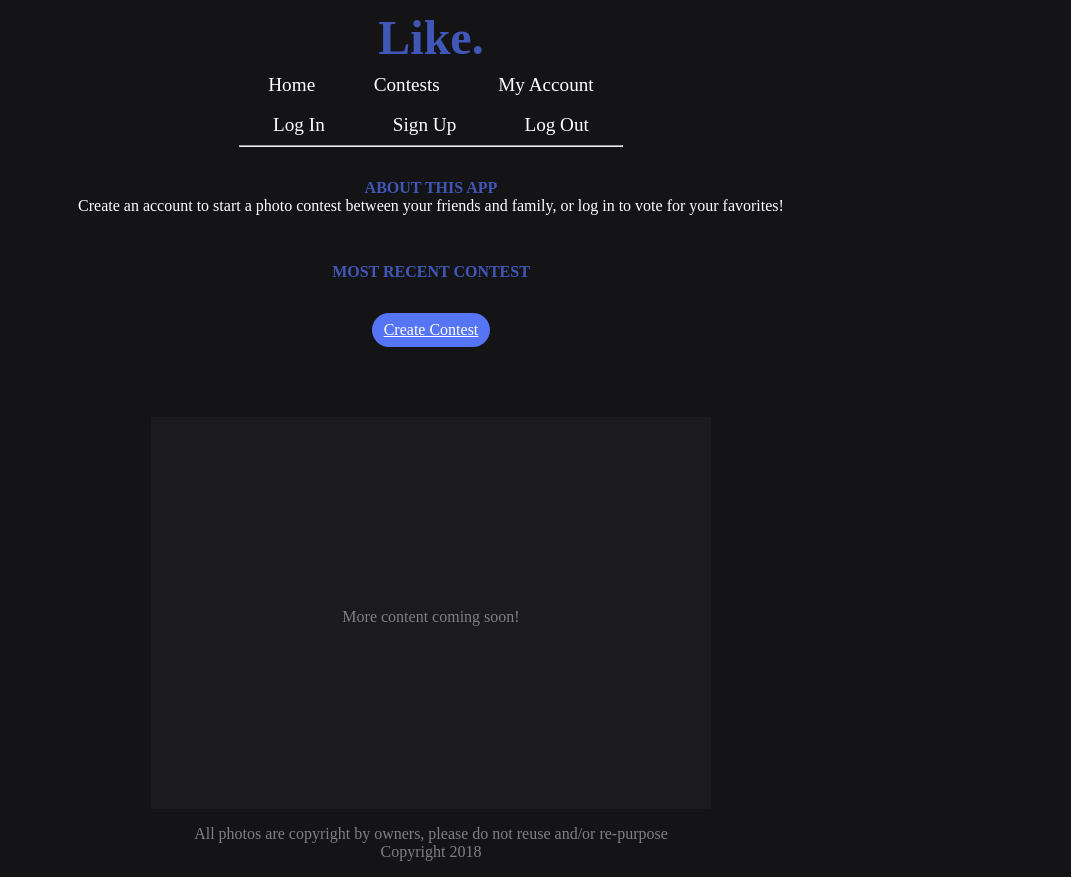
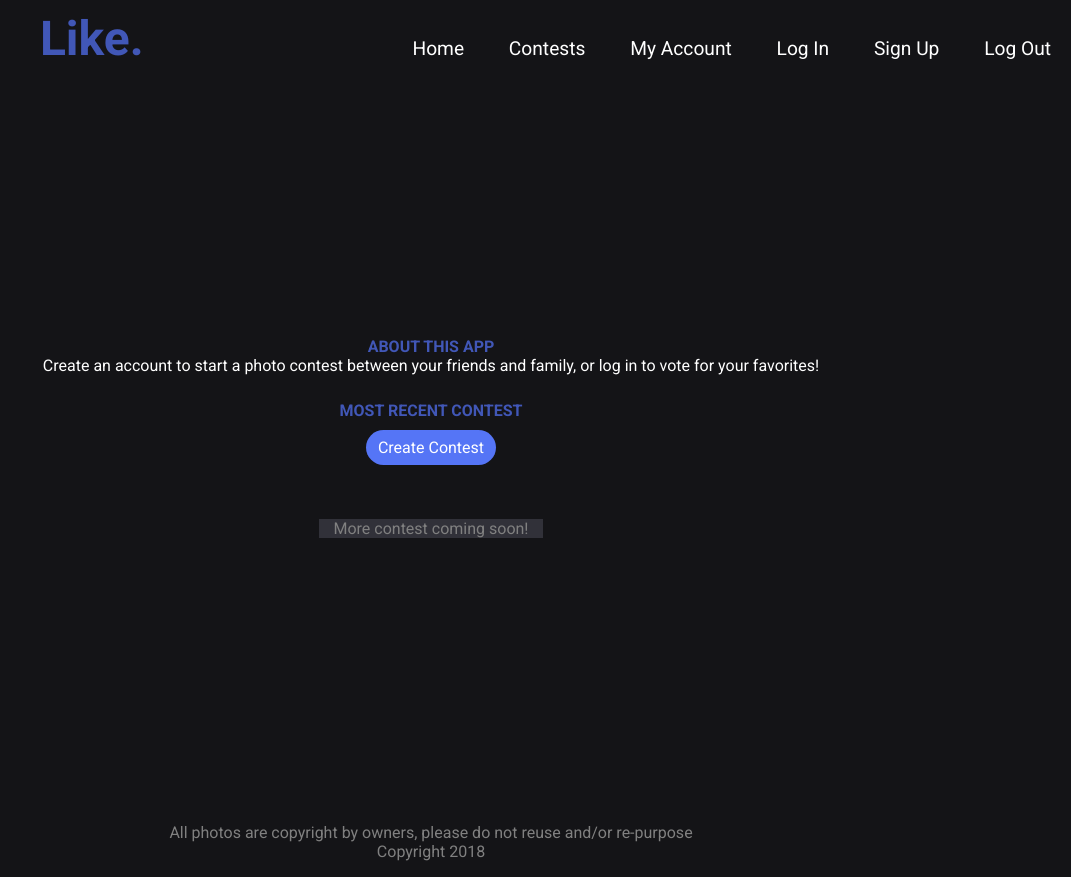
Before and after one commit to helloryantg/photo_contest, a Django app: page / in a window 1280 px wide. Shown: the whole page, without its empty margins (209-1280 px from the left). Run offline with Django 3.2, Linux system fonts and the light colour scheme; data that the repository does not hold is empty.

Commit message:
edit styles

```diff
--- a/main_app/static/style.css
+++ b/main_app/static/style.css
@@ -1,11 +1,10 @@
-*, *::before, *::after {
+* {
     box-sizing: border-box;
-}
-
-* {
-    margin: 0;
+    margin: 0 auto;
     padding: 0;
     text-align: center;
+    font-family: 'Roboto', sans-serif;
+    text-decoration: none;
 }
 
 body {
@@ -17,6 +16,10 @@ body {
     justify-content: space-between;
 }
 
+header {
+    margin: 0;
+}
+
 h1 {
     padding-top: 10px;
     color: #4157B7;
@@ -24,10 +27,8 @@ h1 {
 }
 
 .nav-links {
-    display: flex;
-    justify-content: space-around;
     font-size: 120%;
-    width: 20em;
+    margin: 0;
 }
 
 .nav-links a {
@@ -35,7 +36,6 @@ h1 {
     text-decoration: none;
     color: white;
     padding: 20px;
-    line-height: 0;
 }
 
 .nav-links a:hover {
@@ -43,28 +43,14 @@ h1 {
     color: #4157B7;
 }
 
-body {
-    margin: 0;
-    height: 100vh;
-    font-family: 'Source Code Pro';
+main {
     display: flex;
     flex-direction: column;
-    justify-content: space-between;
-    align-items: center;
+    text-align: center;
+    justify-content: center;
+    overflow-y: scroll;
+    margin: 0 auto;
 }
-
-main {
-    width: 100%;
-    height: 100%;
-    padding: 1rem;
-    display: flex;
-    flex-direction: column;
-    align-items: center;
-    overflow-y: scroll;
-    margin: 0 5%;
-}
-
-
 
 footer {
     color: grey;
@@ -79,29 +65,20 @@ h4 {
     color: #4157B7;
 }
 
-
 .contest {
     height: 60%;
     width: 100%;
 }
 
+.contest-card {
+    background-color: #313139;
+    margin: 1em auto;
+}
+
 .landing {
     display: flex;
     flex-direction: column;
-    margin: 1em;
-}
-
-.contest-card {
-
-}
-
-.coming-soon {
-    width: 35em;
-    height: 25em;
-    background-color: #1A1A1F;
-    display: flex;
-    justify-content: center;
-    align-items: center;
+    padding: 0 5%;
 }
 
 .grey-text {
@@ -113,16 +90,11 @@ h4 {
     color: white;
     border-radius: 25px;
     padding: 8px 12px;
+    margin: 0 auto;
 }
 
 .landing-head {
-    padding: 2em 0;
-}
-
-.contest-photos {
-    display: flex;
-    justify-content: space-evenly;
-
+    padding: 10px 0;
 }
 
 .categories a {
@@ -136,5 +108,47 @@ h4 {
 
 .categories {
     display: flex;
+}
+
+.all-categories {
+    display: flex;
+    flex-direction: column;
+}
+
+.categories a {
+    padding: 1em;
+    display: flex;
 
 }
+
+.coming-soon {
+    display: flex;
+    align-items: center;
+    color: grey;
+}
+
+@media only screen and (min-width: 600px) {
+    nav {
+        display: flex;
+        width: 100%;
+        justify-content: space-between;
+        text-align: center;
+        align-items: baseline;
+    }
+
+    .landing {
+        width: 100%;
+        flex-direction: row;
+        flex-wrap: wrap;
+    }
+
+    .contest-card {
+        width: 32%;
+    }
+
+    .contest-info {
+        display: flex;
+        flex-direction: column;
+        justify-content: space-around;
+    }
+}
--- a/main_app/templates/base.html
+++ b/main_app/templates/base.html
@@ -7,6 +7,7 @@
     <meta name="viewport" content="width=device-width, initial-scale=1.0">
     <meta http-equiv="X-UA-Compatible" content="ie=edge">
     <title>Photo Contest</title>
+    <link href="https://fonts.googleapis.com/css?family=Roboto:400,500,700,900" rel="stylesheet">
     <link rel="stylesheet" href="{% static 'style.css' %}">
 </head>
 <body>
@@ -17,13 +18,10 @@
                 <a href="{% url 'landing' %}">Home</a>
                 <a href="{% url 'landing' %}">Contests</a>
                 <a href="{% url 'my_account' user.id %}">My Account</a>
-            </div>
-            <div class="nav-links">
                 <a href="{% url 'login' %}">Log In</a>
                 <a href="{% url 'signup' %}">Sign Up</a>
                 <a href="{% url 'logout' %}">Log Out</a>
             </div>
-            <hr>
         </nav>
     </header>
     <main>
--- a/main_app/templates/landing.html
+++ b/main_app/templates/landing.html
@@ -13,26 +13,20 @@
 <a class="blue-btn" href="contests/create/">Create Contest</a>
 <br>
 <br>
-<br>
 <div class="landing">
     {% for contest in contests %}
     <div class="contest-card">
-        <p>{{contest.likes}}</p>
         <img class="photo contest" src="{{contest.photo_url}}" alt="contest image">
-        <br>
-        <br>
-        <div class="contest-info grey-text">
+        <div class="contest-info">
+            <p>{{contest.likes}}</p>
             <p>{{contest.end_date}} | {{contest.members}}</p>
+            <h3>{{contest.name}}</h3>
+            <a class="blue-btn" href="{% url 'photos_page' contest.id %}">View Contest</a>
         </div>
-        <h3>{{contest.name}}</h3>
-        <br>
-        <a class="blue-btn" href="{% url 'photos_page' contest.id %}">View Contest</a>
     </div>
     {% endfor %}
-
-    <div class="coming-soon grey-text">
-        <p>More content coming soon!</p>
-
+    <div class="contest-card coming-soon">
+        <p>More contest coming soon!</p>
     </div>
 </div>
 
```
Also changed, not shown: main_app/templates/contests/index.html (+7 -6 lines).
